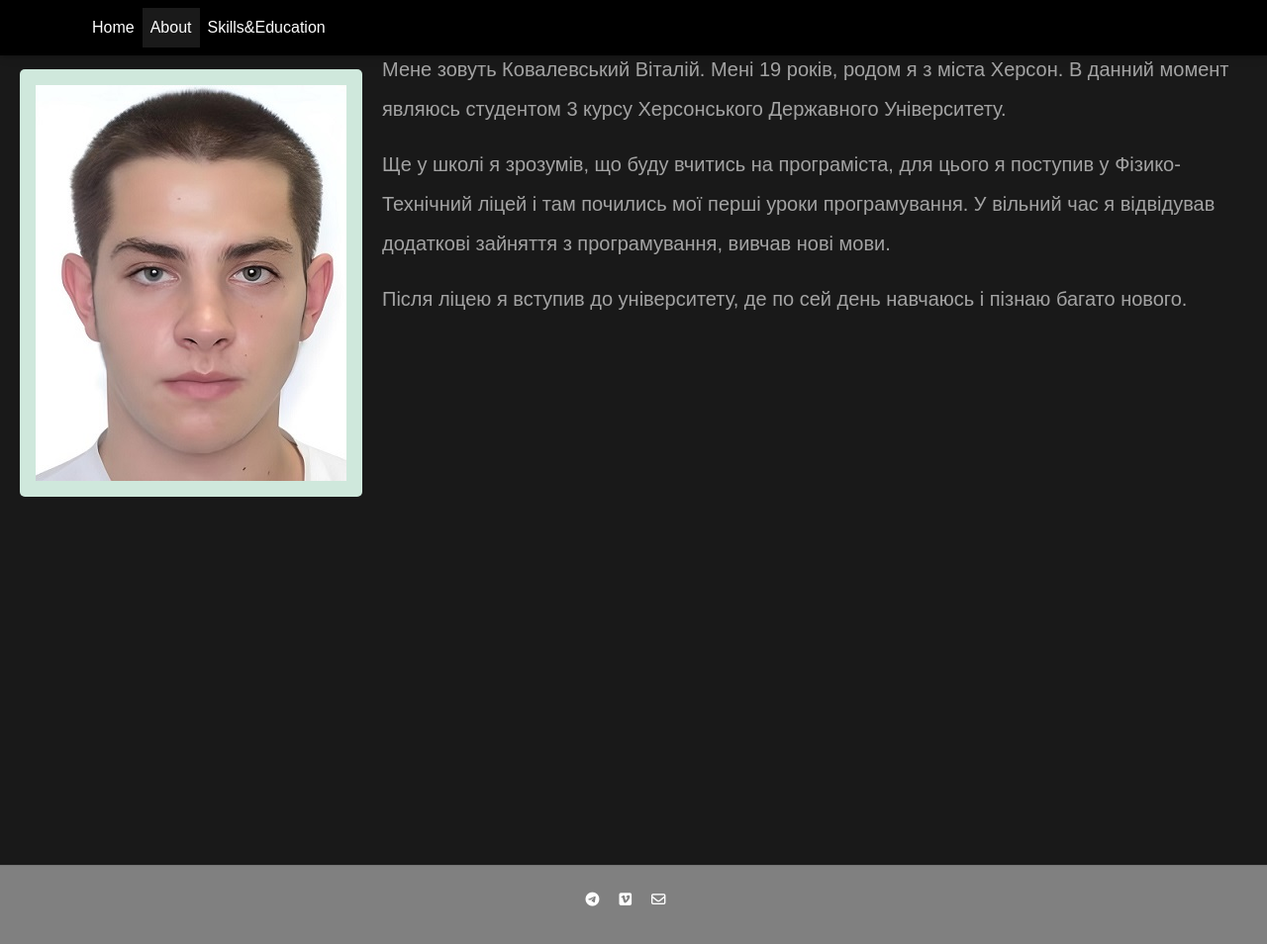
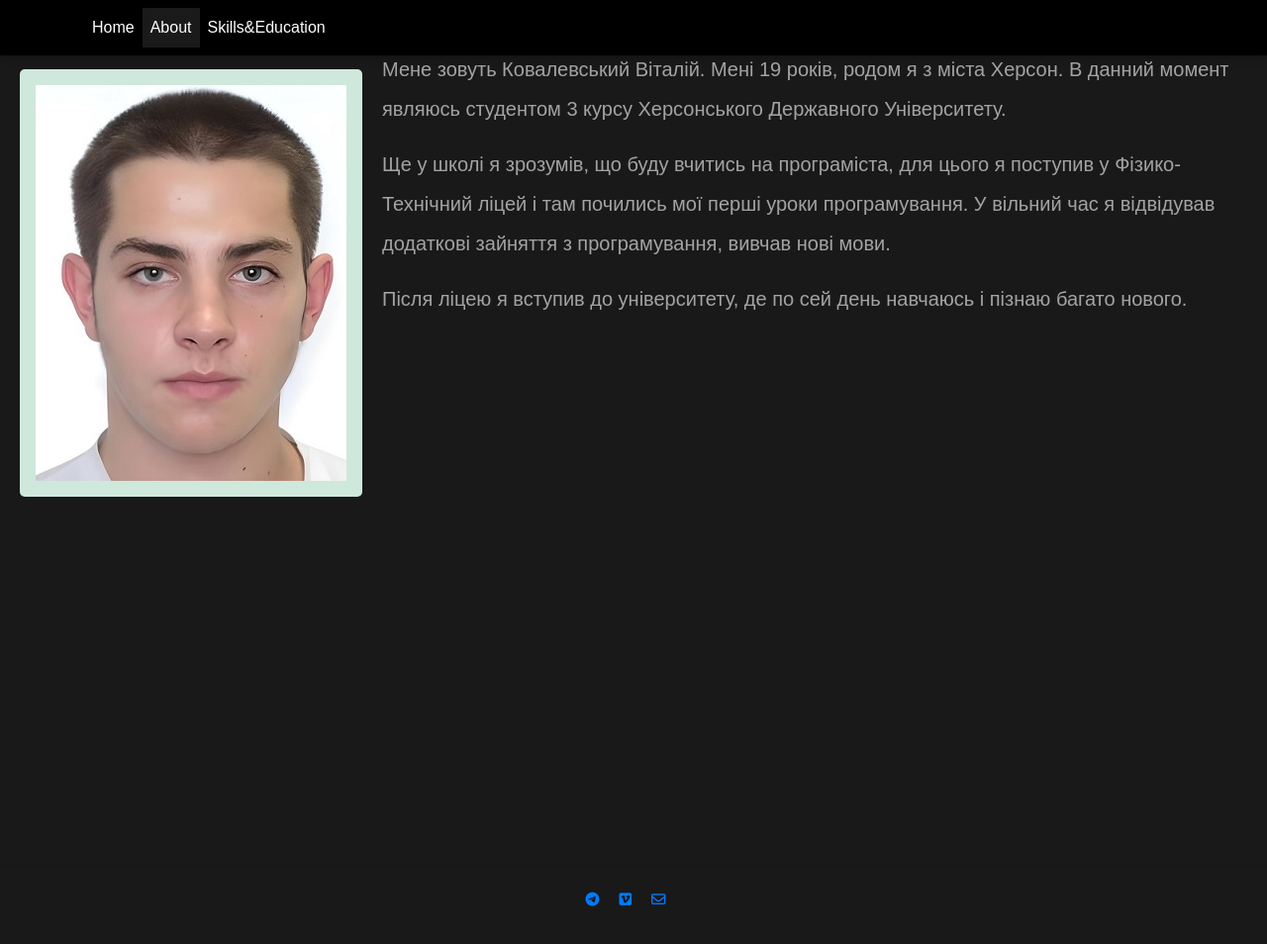
Before and after one commit to Vitaliy-Kovalevskiy/mysitee, a plain HTML site: page about.html in a window 1280 px wide. Shown: the whole page at 99% size. Drawn offline with Linux system fonts and the light colour scheme.

Commit message:
Update about.html

```diff
--- a/about.html
+++ b/about.html
@@ -59,7 +59,7 @@
     </div>
   </main>
   </div>
-    <footer class="page-footer text-center font-small mt-4 wow fadeIn" style="background-color: gray;">
+    <footer class="text-center font-small mt-4 wow fadeIn" style="background-color: #191919;">
     </div>
     <hr class="my-4">
     <div class="pb-4">
```
